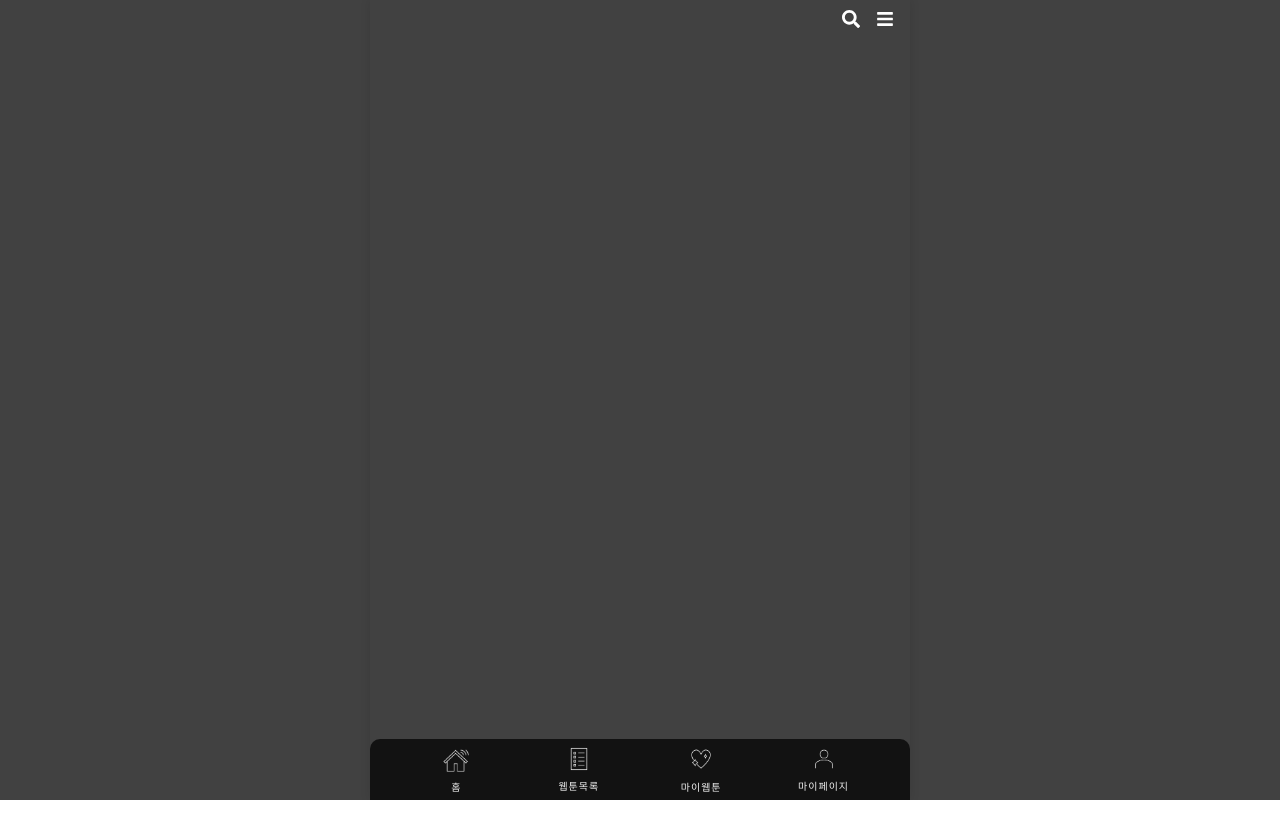
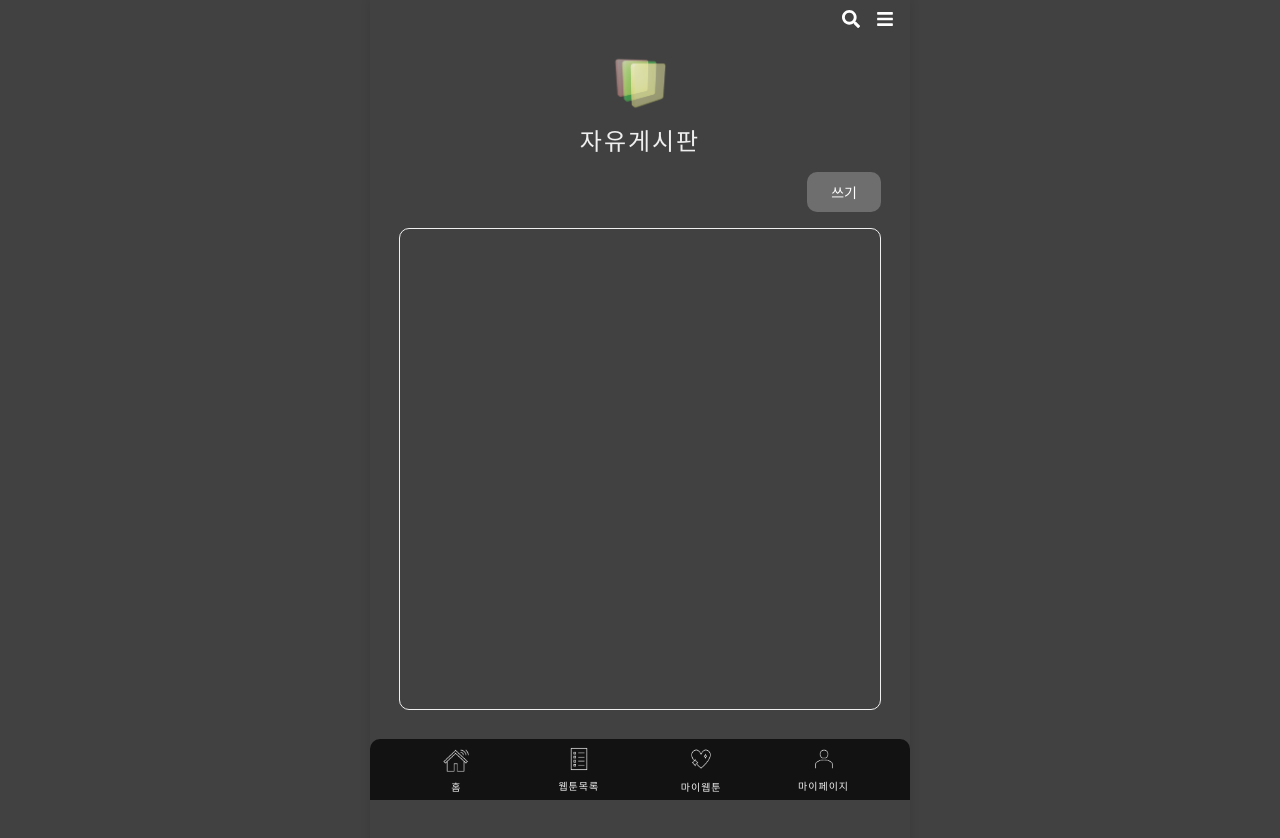
Before and after one commit to pknu-wap/2023_2_Toonder2.0, a React (Create React App) app in the folder frontend/: page /board in a window 1280 px wide. Shown: the top 838 px of the page. Before the commit the page ends 800 px from the top, so only its background shows below. Built offline with nearby package versions, Linux system fonts and the light colour scheme; no server answers; the HTML template or start-up script is replaced by a standard one; a web font is replaced by a local one.

Commit message:
refactor : FreeboardPage -> BoardList 컴포넌트명 변경

```diff
--- a/frontend/src/App.js
+++ b/frontend/src/App.js
@@ -7,7 +7,7 @@ import FindPwPage from "./component/find/FindPwPage";
 import NewPwPage from "./component/find/NewPwPage";
 import JoinPageStep1 from "./component/join/JoinPageStep1";
 import JoinPageStep2 from "./component/join/JoinPageStep2";
-import FreeboardPage from "./component/freeboard/FreeboardPage";
+import BoardList from "./component/freeboard/BoardList";
 import { Routes, Route, Link, useNavigate } from "react-router-dom";
 import LoginHandler from "./component/login/LoginHandler";
 import supabase from "./component/supabase";
@@ -53,7 +53,7 @@ function App() {
             <Route path="/join/step2" element={<JoinPageStep2 />} />
             <Route path="/findpw" element={<FindPwPage />}></Route>
             <Route path="/newpw" element={<NewPwPage />}></Route>
-            <Route path="/freeboard" element={<FreeboardPage/>}></Route>
+            <Route path="/board" element={<BoardList/>}></Route>
             <Route
               path="/user/kakao/callback"
               element={<LoginHandler />}
--- a/frontend/src/component/background/Sidebar.js
+++ b/frontend/src/component/background/Sidebar.js
@@ -24,7 +24,7 @@ const Menu = styled.div`
 
 const menuItems = [
   { to: "/mypage", text: "마이페이지" },
-  { to: "/freeboard", text: "자유게시판" },
+  { to: "/board", text: "자유게시판" },
   { to: "/", text: "마이웹툰" },
   { to: "/", text: "최근 쓴 글" },
   { to: "/", text: "웹툰 목록" },
--- a/frontend/src/component/freeboard/FreeboardPage.js
+++ b/frontend/src/component/freeboard/BoardList.js
@@ -51,7 +51,7 @@ const ListContainer = styled.div`
   }
 `;
 
-function FreeboardPage() {
+function BoardList() {
   return (
     <>
       <Header title="자유게시판" />
@@ -66,4 +66,4 @@ function FreeboardPage() {
   );
 }
 
-export default FreeboardPage;
+export default BoardList;
```
